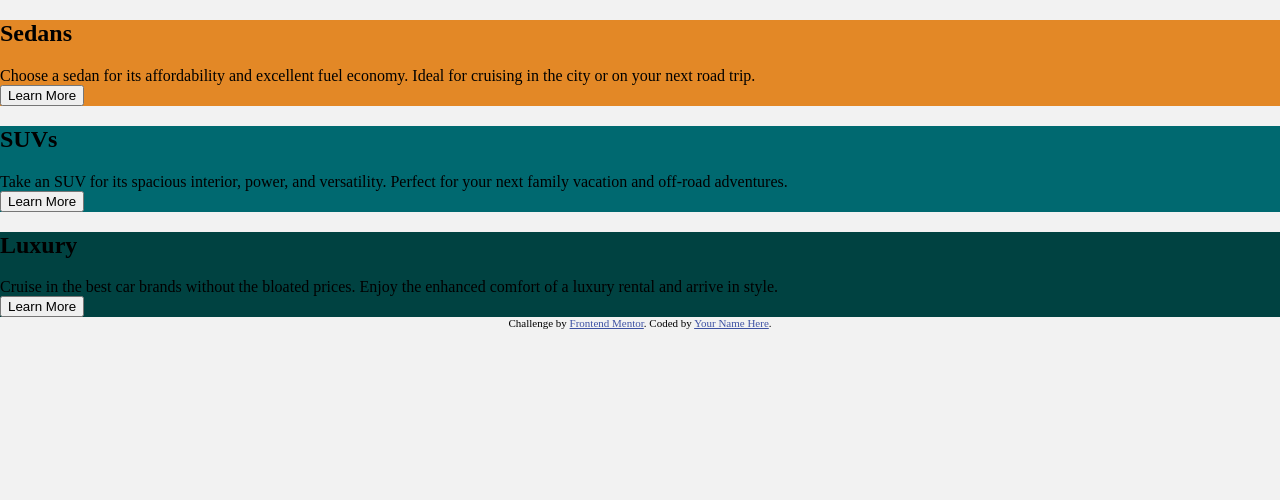
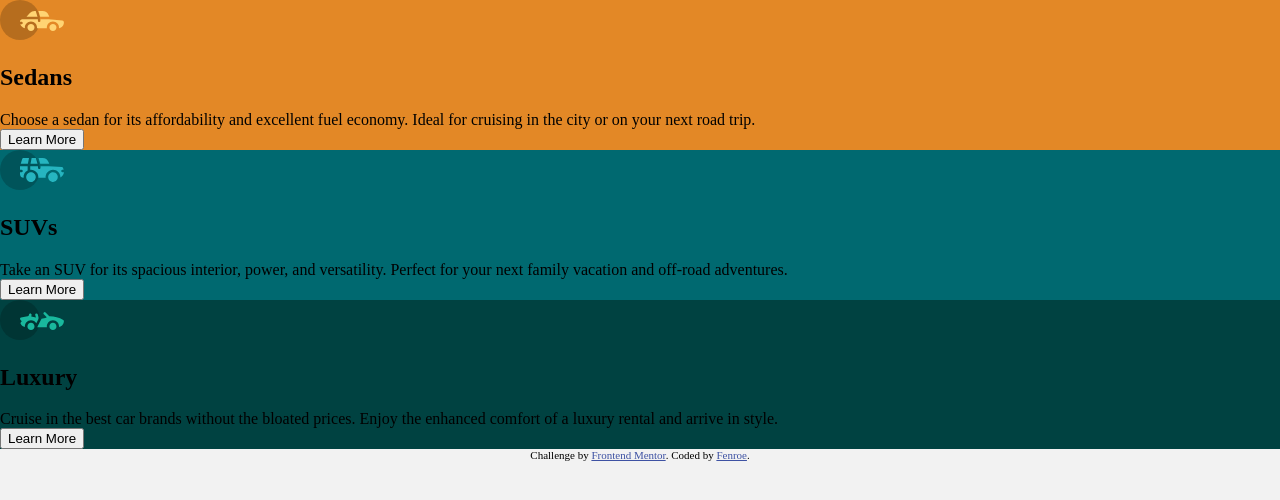
Before and after one commit to Fenroe/Three-column-preview-card-component, a plain HTML site: page index.html in a window 1280 px wide. Drawn offline with Linux system fonts and the light colour scheme.

Commit message:
Add files via upload

```diff
--- a/index.html
+++ b/index.html
@@ -12,6 +12,7 @@
 <body>
   <main>
     <section class="sedans">
+      <img src="images/icon-sedans.svg" alt="sedan icon" class="sedans-img">
       <h1>Sedans</h1>
       <p>
         Choose a sedan for its affordability and excellent fuel economy. Ideal for cruising in the city
@@ -20,6 +21,7 @@
       <button>Learn More</button>
     </section>
     <section class="suvs">
+      <img src="images/icon-suvs.svg" alt="suv icon" class="suvs-img">
       <h1>SUVs</h1>
       <p>
         Take an SUV for its spacious interior, power, and versatility. Perfect for your next family vacation
@@ -28,6 +30,7 @@
       <button>Learn More</button>
     </section>
     <section class="luxury">
+      <img src="images/icon-luxury.svg" alt="luxury icon" class="luxury-img">
       <h1>Luxury</h1>
       <p>
         Cruise in the best car brands without the bloated prices. Enjoy the enhanced comfort of a luxury
@@ -39,7 +42,7 @@
   <footer>
     <div class="attribution">
       Challenge by <a href="https://www.frontendmentor.io?ref=challenge" target="_blank">Frontend Mentor</a>.
-      Coded by <a href="#">Your Name Here</a>.
+      Coded by <a href="#">Fenroe</a>.
     </div>
   </footer>
 </body>
```
